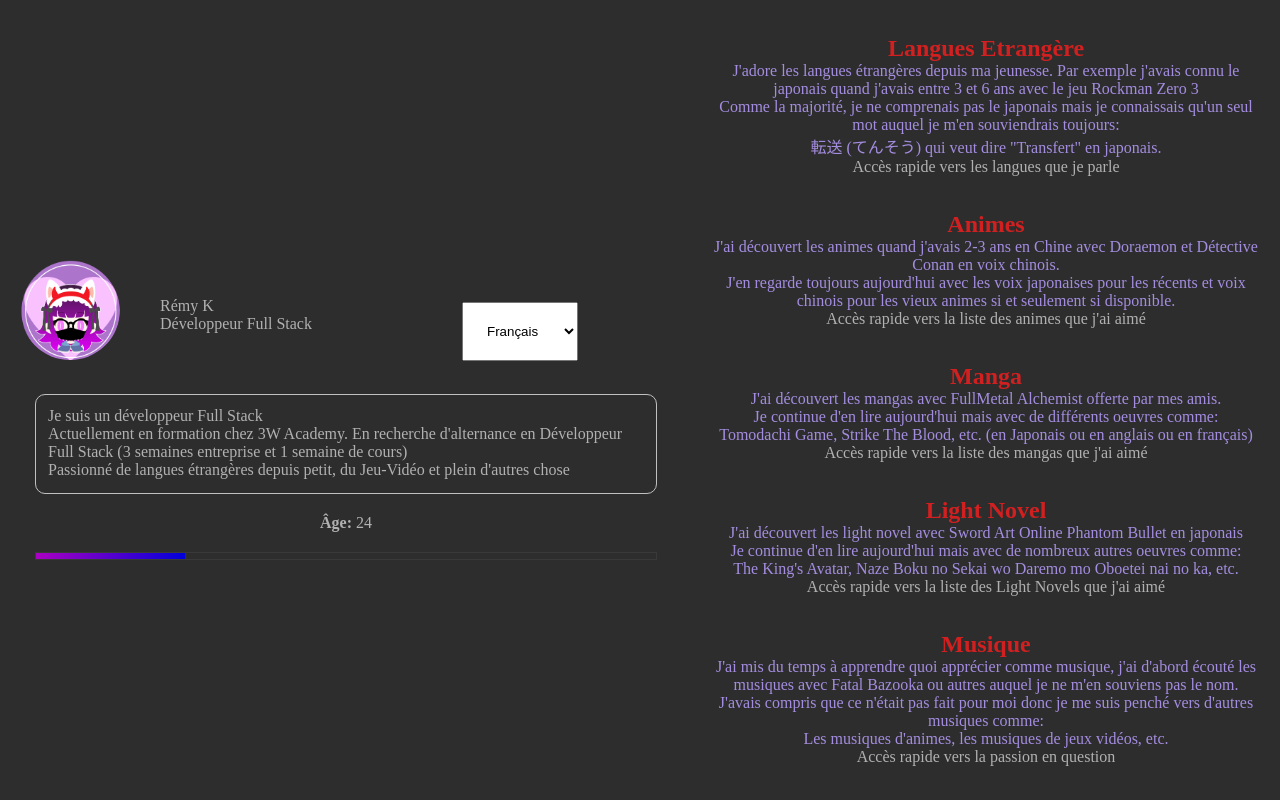
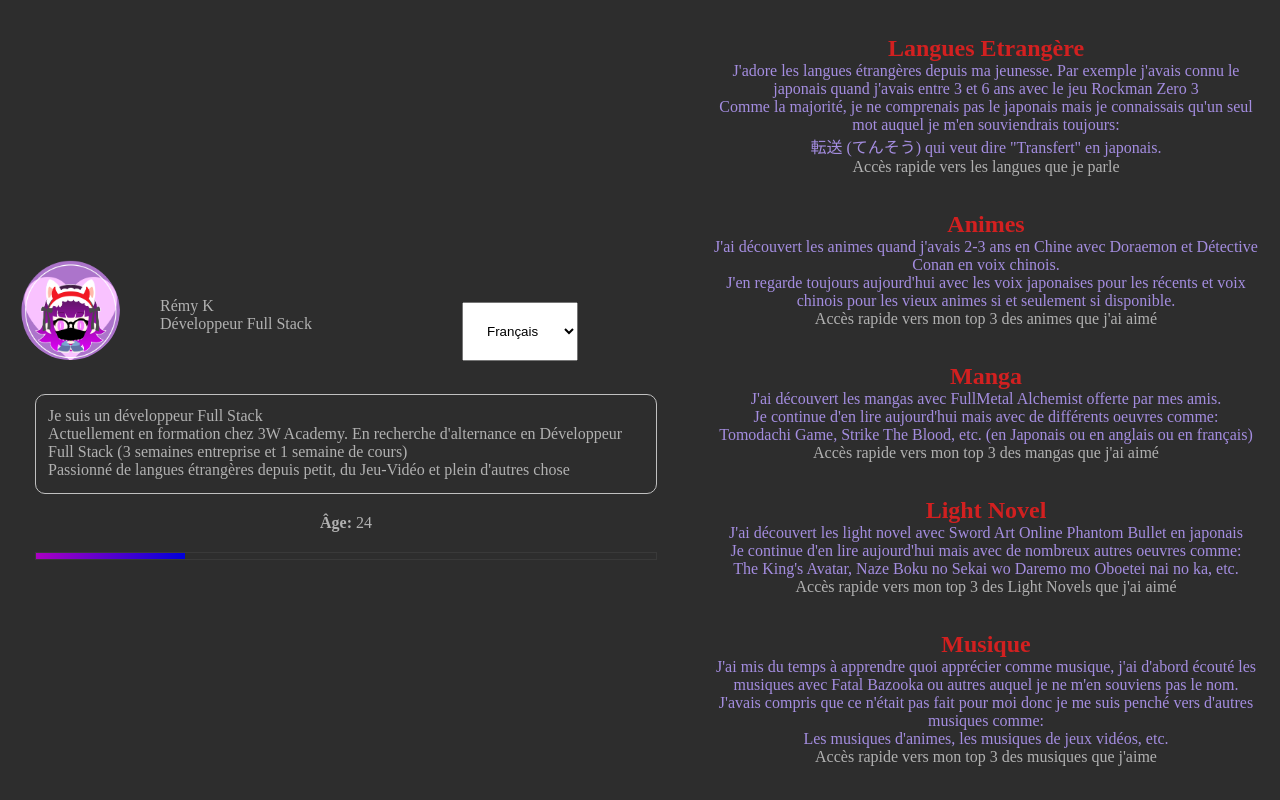
Before and after one commit to RyukiAkatsuki/Portfolio-HSR-UI, a plain HTML site: page hobbies.html in a window 1280 px wide. Drawn offline with Linux system fonts and the light colour scheme.

Commit message:
change text list to top

```diff
--- a/hobbies.html
+++ b/hobbies.html
@@ -54,7 +54,7 @@
                     Comme la majorité, je ne comprenais pas le japonais mais je connaissais qu'un seul mot auquel je m'en
                     souviendrais toujours: <br> 転送 (てんそう) qui veut dire "Transfert" en japonais.
                 </p>
-                <a href="languagesskills.html">Accès rapide vers les langues que je parle</a>
+                <a href="languagesskills.html" class="quickaccesslang">Accès rapide vers les langues que je parle</a>
             </div>
             <div class="animes">
                 <h2 class="animestitle">Animes</h2>
@@ -62,7 +62,7 @@
                     J'en regarde toujours aujourd'hui avec les voix japonaises pour les récents et voix chinois pour les vieux animes
                     si et seulement si disponible.
                 </p>
-                <a href="animes.html">Accès rapide vers la liste des animes que j'ai aimé</a>
+                <a href="animes.html" class="quickaccessanime">Accès rapide vers mon top 3 des animes que j'ai aimé</a>
             </div>
             <div class="manga">
                 <h2 class="mangatitle">Manga</h2>
@@ -70,7 +70,7 @@
                     mais avec de différents oeuvres comme: <br> Tomodachi Game, Strike The Blood, etc.
                     (en Japonais ou en anglais ou en français)
                 </p>
-                <a href="manga.html">Accès rapide vers la liste des mangas que j'ai aimé</a>
+                <a href="manga.html" class="quickaccessmanga">Accès rapide vers mon top 3 des mangas que j'ai aimé</a>
             </div>
             <div class="lightnovel">
                 <h2 class="lightnoveltitle">Light Novel</h2>
@@ -78,7 +78,7 @@
                     Je continue d'en lire aujourd'hui mais avec de nombreux autres oeuvres comme: <br>
                     The King's Avatar, Naze Boku no Sekai wo Daremo mo Oboetei nai no ka, etc.
                 </p>
-                <a href="lightnovel.html">Accès rapide vers la liste des Light Novels que j'ai aimé</a>
+                <a href="lightnovel.html" class="quickaccessln">Accès rapide vers mon top 3 des Light Novels que j'ai aimé</a>
             </div>
             <div class="music">
                 <h2 class="musictitle">Musique</h2>
@@ -87,7 +87,7 @@
                     J'avais compris que ce n'était pas fait pour moi donc je me suis penché vers d'autres musiques comme: <br>
                     Les musiques d'animes, les musiques de jeux vidéos, etc.
                 </p>
-                <a href="music.html">Accès rapide vers la passion en question</a>
+                <a href="music.html" class="quickaccessmusic">Accès rapide vers mon top 3 des musiques que j'aime</a>
             </div>
         </section>
 
```
